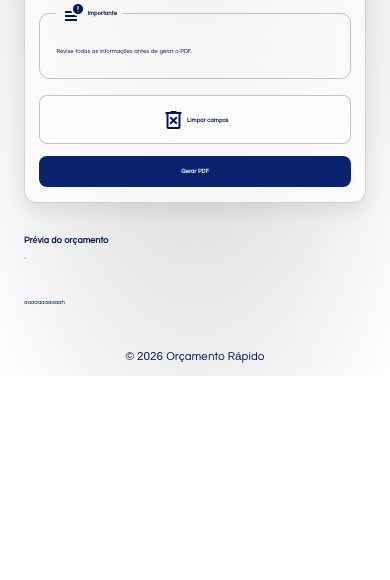
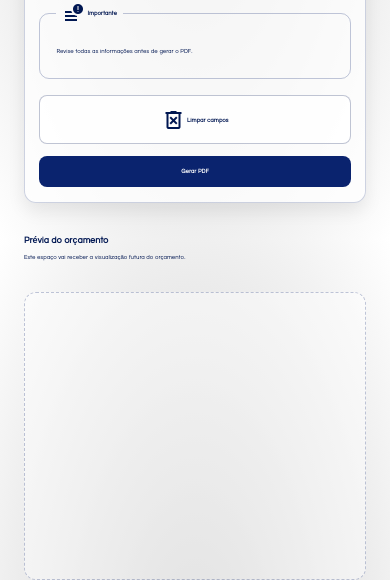
Before and after one commit to nathalidev/estudos_python, a Flask app: page /criar-orcamento in a window 390 px wide. Shown: the part 596-1176 px from the top of the page. Before the commit the page ends 972 px from the top, so only its background shows below. Run offline with Flask 3, Linux system fonts and the light colour scheme.

Commit message:
ajusta layout e estrutura do formulário de criação de orçamento, adiciona seção de prévia do orçamento e melhora a responsividade

```diff
--- a/projeto_pratica/static/css/criar_orcamento.css
+++ b/projeto_pratica/static/css/criar_orcamento.css
@@ -1,26 +1,19 @@
 main {
-    padding-right: 1rem;
-    padding-top: 1rem;
+    padding: 1rem;
 }
 
-main > header {
-    width: 50%;
-}
-
-main > header h1 {
-    font-size: clamp(1.2rem, 2.6vw, 2.5rem);
-    margin: 0;
-}
-
-main > header p {
-    font-size: clamp(0.9rem, 1.4vw, 1.2rem);
-    margin: 0;
+.orcamento-layout {
+    display: flex;
+    gap: 1.5rem;
+    align-items: stretch;
+    width: 100%;
 }
 
 .conteudo-main {
-    max-width: none;
-    width: 100%;
+    flex: 1 1 0;
+    min-width: 0;
     align-items: stretch;
+    margin: 0;
 }
 
 .conteudo-main form {
@@ -32,11 +25,20 @@ main > header p {
     border-radius: 12px;
     padding: 1.25rem;
     box-shadow: 0 8px 18px rgba(0, 0, 0, 0.08);
-    width: 100%
+    width: 100%;
 }
 
-#teste{
-    width: 50%;
+.preview-orcamento {
+    min-height: 100%;
+}
+
+.preview-vazia {
+    flex: 1;
+    min-height: 18rem;
+    width: 100%;
+    border: 1px dashed rgba(10, 35, 110, 0.25);
+    border-radius: 12px;
+    background: rgba(255, 255, 255, 0.45);
 }
 
 .conteudo-main fieldset {
@@ -108,9 +110,11 @@ main > header p {
 
 @media (max-width: 768px) {
     main {
-        padding-left: 0.75rem;
-        padding-right: 0.75rem;
-        padding-top: 0.75rem;
+        padding: 0.75rem;
+    }
+
+    .orcamento-layout {
+        flex-direction: column;
     }
 
     .conteudo-main form {
--- a/projeto_pratica/templates/criar_orcamento.html
+++ b/projeto_pratica/templates/criar_orcamento.html
@@ -25,7 +25,7 @@
     </nav>
 
     <main>
-
+        <div class="orcamento-layout">
             <section class="conteudo-main" aria-labelledby="info-orcamento">
                 <header class="header-texto">
                     <h1>Novo orçamento</h1>
@@ -87,21 +87,20 @@
                         <button type="submit">Gerar PDF</button>
                     </div>
                 </form>
+            </section>
 
+            <section class="conteudo-main preview-orcamento" aria-labelledby="previa-orcamento">
+                <header class="header-texto">
+                    <h1 id="previa-orcamento">Prévia do orçamento</h1>
+                    <p>Este espaço vai receber a visualização futura do orçamento.</p>
+                </header>
+                <div class="preview-vazia" aria-hidden="true"></div>
             </section>
-        <section class="conteudo-main" aria-labelledby="info-orcamento">
-            <header class="header-texto ">
-                <h1>Prévia do orçamento</h1>
-                <p>.</p>
-            </header>
-            <div id="teste">
-                <p>aaaaaaaaaaah</p>
         </div>
-        </section>
     </main>
-    <footer>
+    <!-- <footer>
         <p>© 2026 Orçamento Rápido</p>
-    </footer>
+    </footer> -->
 
 </body>
 </html>
```
Lines whose indentation alone changed are shown as unchanged.
